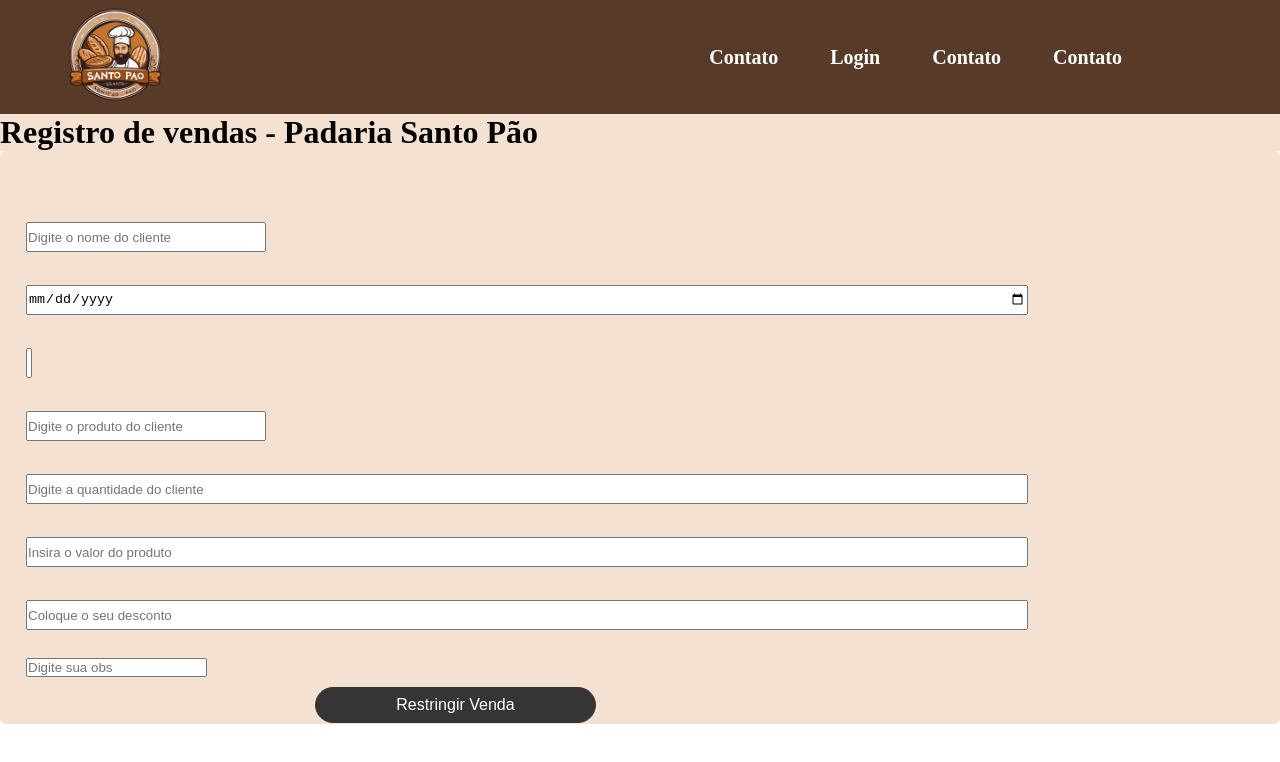
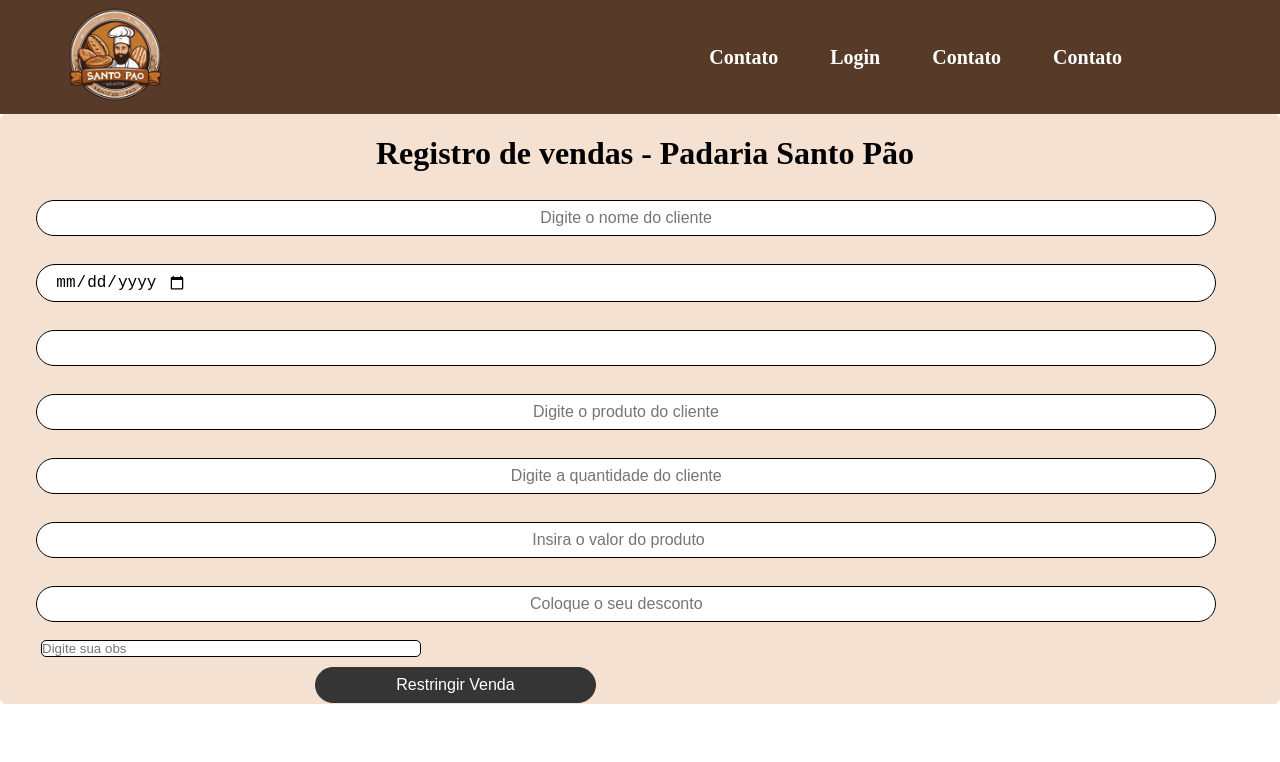
Before and after one commit to 917rafael/hackaton, a Vue app: page /homeFuncio in a window 1280 px wide. Shown: the top 762 px of the page. Built offline with nearby package versions, Linux system fonts and the light colour scheme.

Commit message:
FEAT: "Criação de texto formulario" #23

```diff
--- a/src/components/formulario.vue
+++ b/src/components/formulario.vue
@@ -1,4 +1,3 @@
-
 <script setup>
 import InputForm from '@/components/input.vue'
 import { reactive } from 'vue';
@@ -35,12 +34,12 @@ const usuario = reactive({
 <template>
   <div class="container">
     <main class="main">
-      <h1 class="h2">Formulario</h1>
+      <h1 class="h2">Registro de vendas - Padaria Santo Pão</h1>
 
       <div class="nome">
         <label for="Nome" class="form-label">Nome do Cliente:</label>
         <input type="text" class="form-control" id="nome" v-model="usuario.nome"
-        placeholder="Digite o nome do cliente" />
+          placeholder="Digite o nome do cliente" />
       </div>
 
       <div class="data">
@@ -56,31 +55,30 @@ const usuario = reactive({
       <div class="produto">
         <label for="produto" class="form-label">Produto:</label>
         <input type="text" class="form-control" id="produto" v-model="usuario.produto"
-        placeholder="Digite o produto do cliente" />
+          placeholder="Digite o produto do cliente" />
       </div>
 
       <div class="quantidade">
         <label for="quantidade" class="form-label">Quantidade:</label>
         <input type="number" class="form-control" id="quantidade" v-model="usuario.quantidade"
-        placeholder="Digite a quantidade do cliente " />
+          placeholder="Digite a quantidade do cliente " />
       </div>
 
       <div class="valor">
         <label for="valor" class="form-label">Valor Unitário:</label>
         <input type="number" class="form-control" id="valor" v-model="usuario.valor"
-        placeholder="Insira o valor do produto" />
+          placeholder="Insira o valor do produto" />
       </div>
 
       <div class="desconto">
         <label for="desconto" class="form-label">Desconto:</label>
         <input type="number" class="form-control" id="desconto" v-model="usuario.desconto"
-        placeholder="Coloque o seu desconto " />
+          placeholder="Coloque o seu desconto " />
       </div>
 
       <div class="obs">
         <label for="obs">Obesrvações:</label>
-        <input type="text" v-model="usuario.obs"
-        placeholder="Digite sua obs " />
+        <input type="text" v-model="usuario.obs" placeholder="Digite sua obs " />
       </div>
       <button class="button" @click="salvar">Restringir Venda</button>
     </main>
@@ -91,16 +89,10 @@ const usuario = reactive({
 </template>
 
 <style scoped>
-.obs {
-  margin-left: 15px;
-  width: 7px;
-  margin-top: 10px
-}
-
-.hora {
-  margin-left: 15px;
-  width: 7px;
-  margin-top: 10px
+.h2 {
+  color: black;
+  text-align: center;
+  margin-top: 20px;
 }
 
 .main {
@@ -140,47 +132,25 @@ const usuario = reactive({
 }
 
 .form-control {
-
-  border-radius: 2px solid black;
-  width: 80%;
-  height: 30px;
+  display: flex;
+  border: 1px solid black;
+  align-items: center;
+  width: 93%;
+  margin-left: 2%;
+  margin-top: 10px;
+  padding: 8px;
+  text-align: center;
+  text-decoration: none;
+  cursor: pointer;
+  border-radius: 25px;
+  font-size: 16px;
 }
-
-.nome {
-  margin-top: 15px;
-  margin-left: 15px;
-  width: 300px;
-  border-radius: 15px;
-}
-
-.produto {
-  margin-left: 15px;
-  margin-top: 15px;
-  width: 300px;
-}
-
-.valor {
-  margin-left: 15px;
-  margin-top: 15px;
-}
-
-.quantidade {
-  margin-left: 15px;
-  margin-top: 15px
-}
-
-.data {
-  margin-left: 15px;
-  margin-top: 15px;
-}
-
-.hora {
-  margin-left: 15px;
-  margin-top: 15px;
-}
-
-.desconto {
-  margin-left: 15px;
-  margin-top: 15px;
+input {
+  display: flex;
+  border: 1px solid black;
+  border-radius: 5px;
+  align-items: center;
+  margin-left: 30px;
+  width: 30%;
 }
 </style>
--- a/src/views/homeFuncio.vue
+++ b/src/views/homeFuncio.vue
@@ -18,7 +18,6 @@ function clone(usuario) {
 <template>
     <heade />
     <div class="head">
-        <h1>Registro de vendas - Padaria Santo Pão</h1>
     </div>
     <div class="container">
     </div>
```
